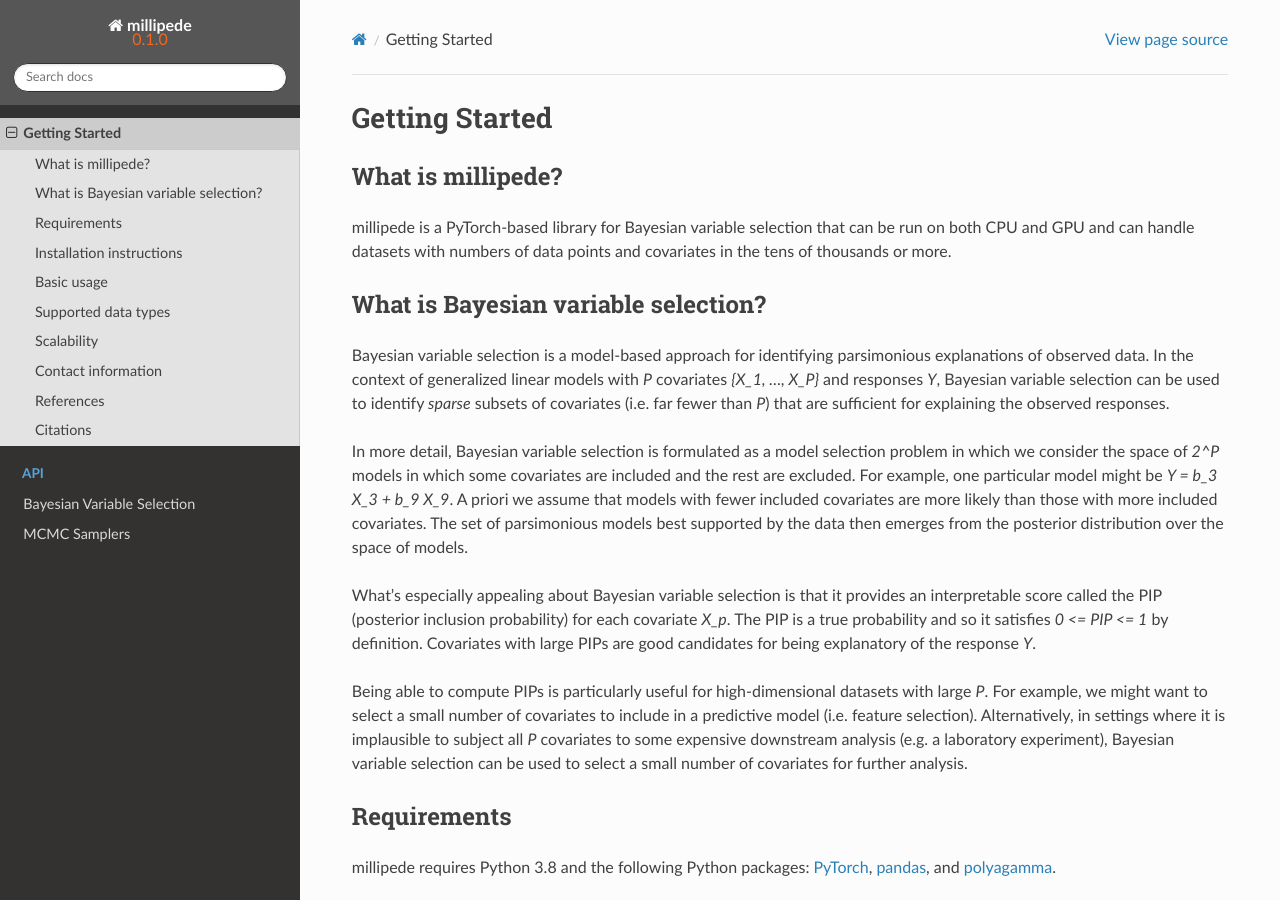
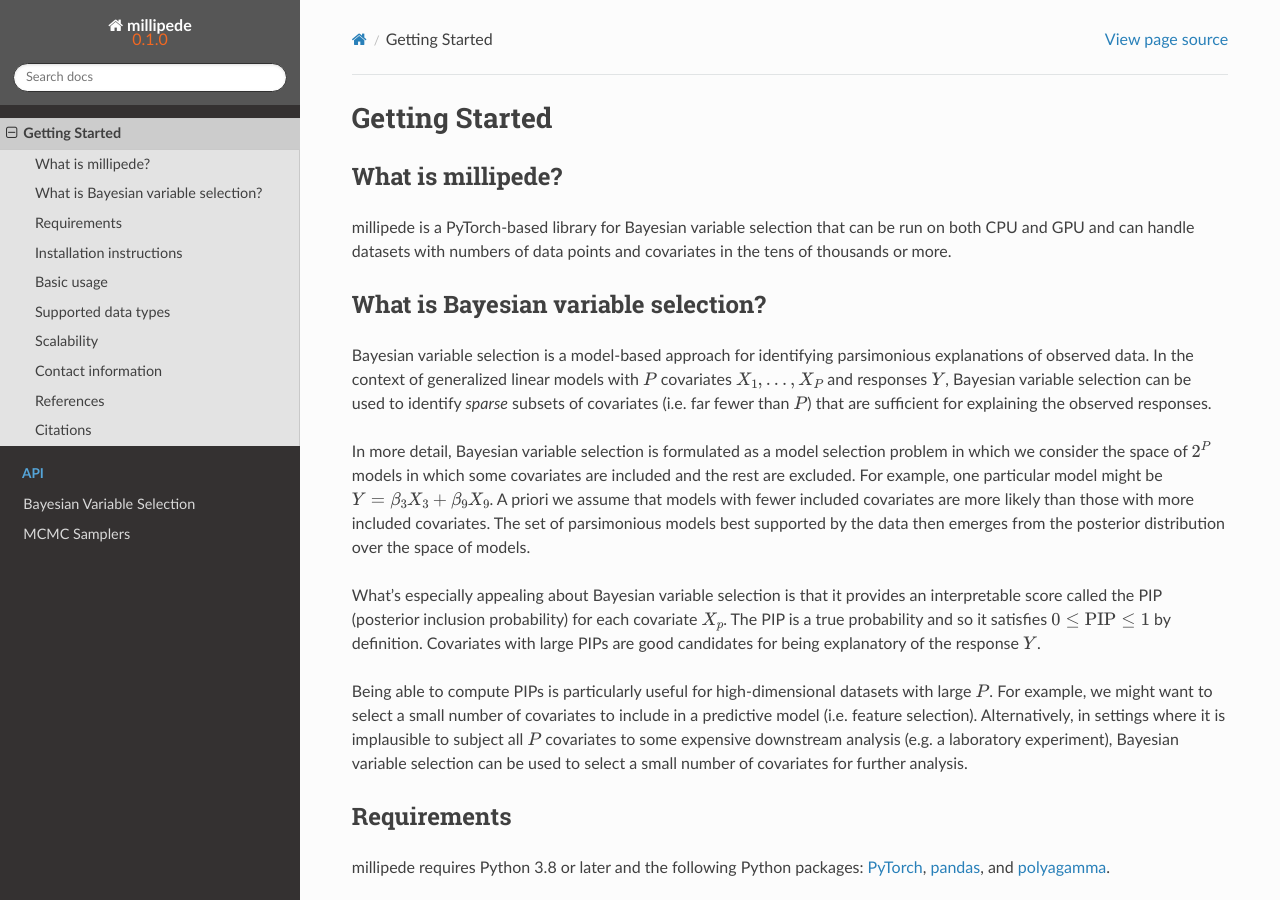
Before and after one commit to BasisResearch/millipede, a Sphinx documentation site: the page built from docs/source/getting_started.rst, in a window 1280 px wide and 900 px high. Built offline with Sphinx 7.4.7 and the Read the Docs theme 2.0.0, drawn with Linux system fonts in a browser that asks for light colours.

```diff
--- a/docs/source/getting_started.rst
+++ b/docs/source/getting_started.rst
@@ -11,24 +11,24 @@ What is Bayesian variable selection?
 ------------------------------------
 
 Bayesian variable selection is a model-based approach for identifying parsimonious explanations of observed data.
-In the context of generalized linear models with `P` covariates `{X_1, ..., X_P}` and responses `Y`,
-Bayesian variable selection can be used to identify *sparse* subsets of covariates (i.e. far fewer than `P`)
+In the context of generalized linear models with :math:`P` covariates :math:`{X_1, ..., X_P}` and responses :math:`Y`,
+Bayesian variable selection can be used to identify *sparse* subsets of covariates (i.e. far fewer than :math:`P`)
 that are sufficient for explaining the observed responses.
 
 In more detail, Bayesian variable selection is formulated as a model selection problem in which we consider
-the space of `2^P` models in which some covariates are included and the rest are excluded.
-For example, one particular model might be `Y = b_3 X_3 + b_9 X_9`.
+the space of :math:`2^P` models in which some covariates are included and the rest are excluded.
+For example, one particular model might be :math:`Y = \beta_3 X_3 + \beta_9 X_9`.
 A priori we assume that models with fewer included covariates are more likely than those with more included covariates.
 The set of parsimonious models best supported by the data then emerges from the posterior distribution over the space of models.
 
 What's especially appealing about Bayesian variable selection is that it provides an interpretable score
-called the PIP (posterior inclusion probability) for each covariate `X_p`.
-The PIP is a true probability and so it satisfies `0 <= PIP <= 1` by definition.
-Covariates with large PIPs are good candidates for being explanatory of the response `Y`.
+called the PIP (posterior inclusion probability) for each covariate :math:`X_p`.
+The PIP is a true probability and so it satisfies :math:`0 \le \rm{PIP} \le 1` by definition.
+Covariates with large PIPs are good candidates for being explanatory of the response :math:`Y`.
 
-Being able to compute PIPs is particularly useful for high-dimensional datasets with large `P`.
+Being able to compute PIPs is particularly useful for high-dimensional datasets with large :math:`P`.
 For example, we might want to select a small number of covariates to include in a predictive model (i.e. feature selection).
-Alternatively, in settings where it is implausible to subject all `P` covariates to
+Alternatively, in settings where it is implausible to subject all :math:`P` covariates to
 some expensive downstream analysis (e.g. a laboratory experiment),
 Bayesian variable selection can be used to select a small number of covariates for further analysis.
 
@@ -36,7 +36,7 @@ Bayesian variable selection can be used to select a small number of covariates f
 Requirements
 -------------
 
-millipede requires Python 3.8 and the following Python packages:
+millipede requires Python 3.8 or later and the following Python packages:
 `PyTorch <https://pytorch.org/>`__,
 `pandas <https://pandas.pydata.org>`__, and
 `polyagamma <https://github.com/zoj613/polyagamma>`__.
@@ -92,8 +92,8 @@ See the Jupyter notebooks in the `notebooks <https://github.com/broadinstitute/m
 Supported data types
 --------------------
 
-The covariates `X` are essentially arbitrary and can be continuous-valued, binary-valued, a mixture of the two, etc.
-Currently the response `Y` can be any of the following:
+The covariates :math:`X` are essentially arbitrary and can be continuous-valued, binary-valued, a mixture of the two, etc.
+Currently the response :math:`Y` can be any of the following:
 
 * continuous-valued => use `NormalLikelihoodVariableSelector`
 * binary-valued => use `BernoulliLikelihoodVariableSelector`
```
Also changed, not shown: README.md (+18 -18 lines).
